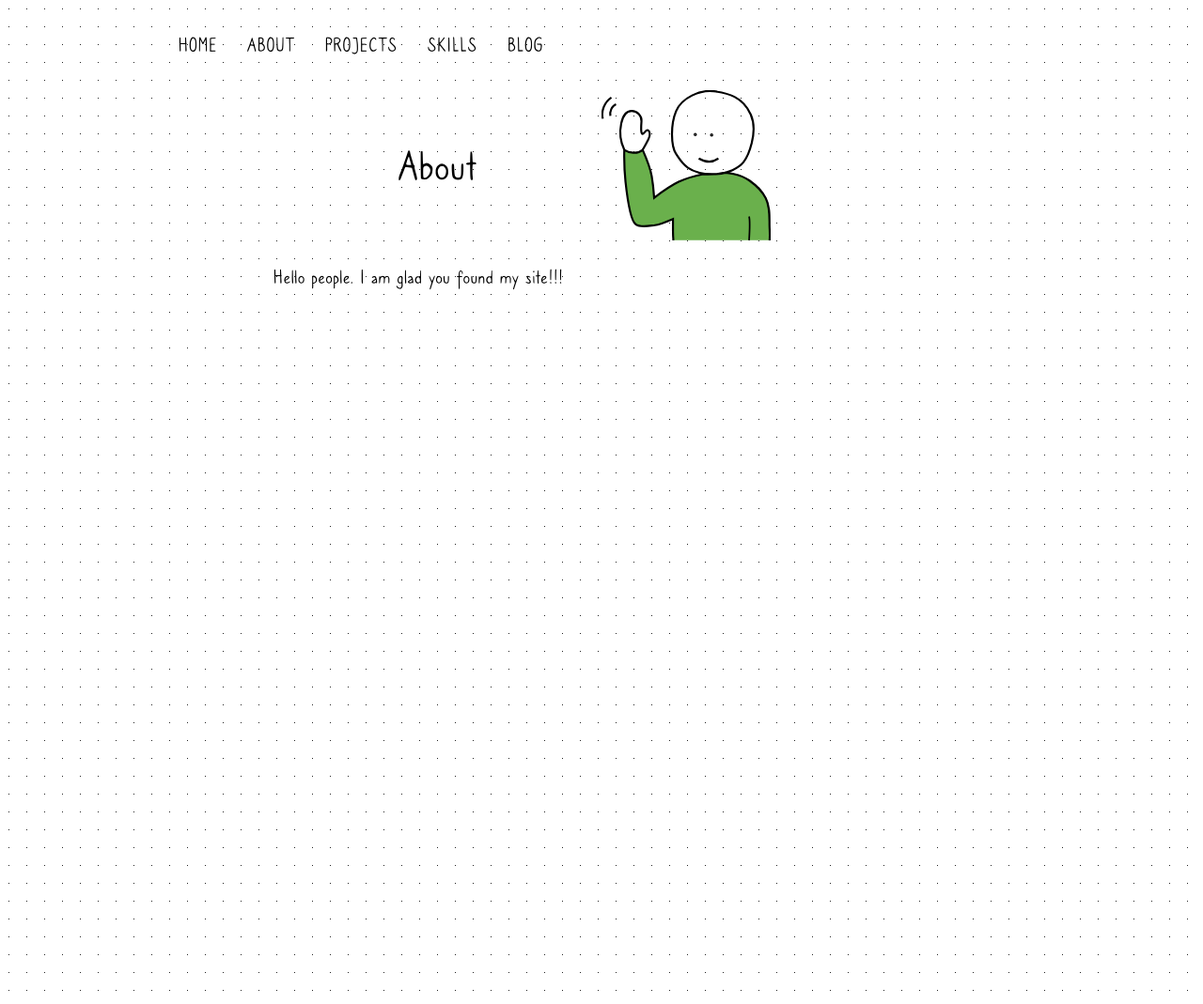
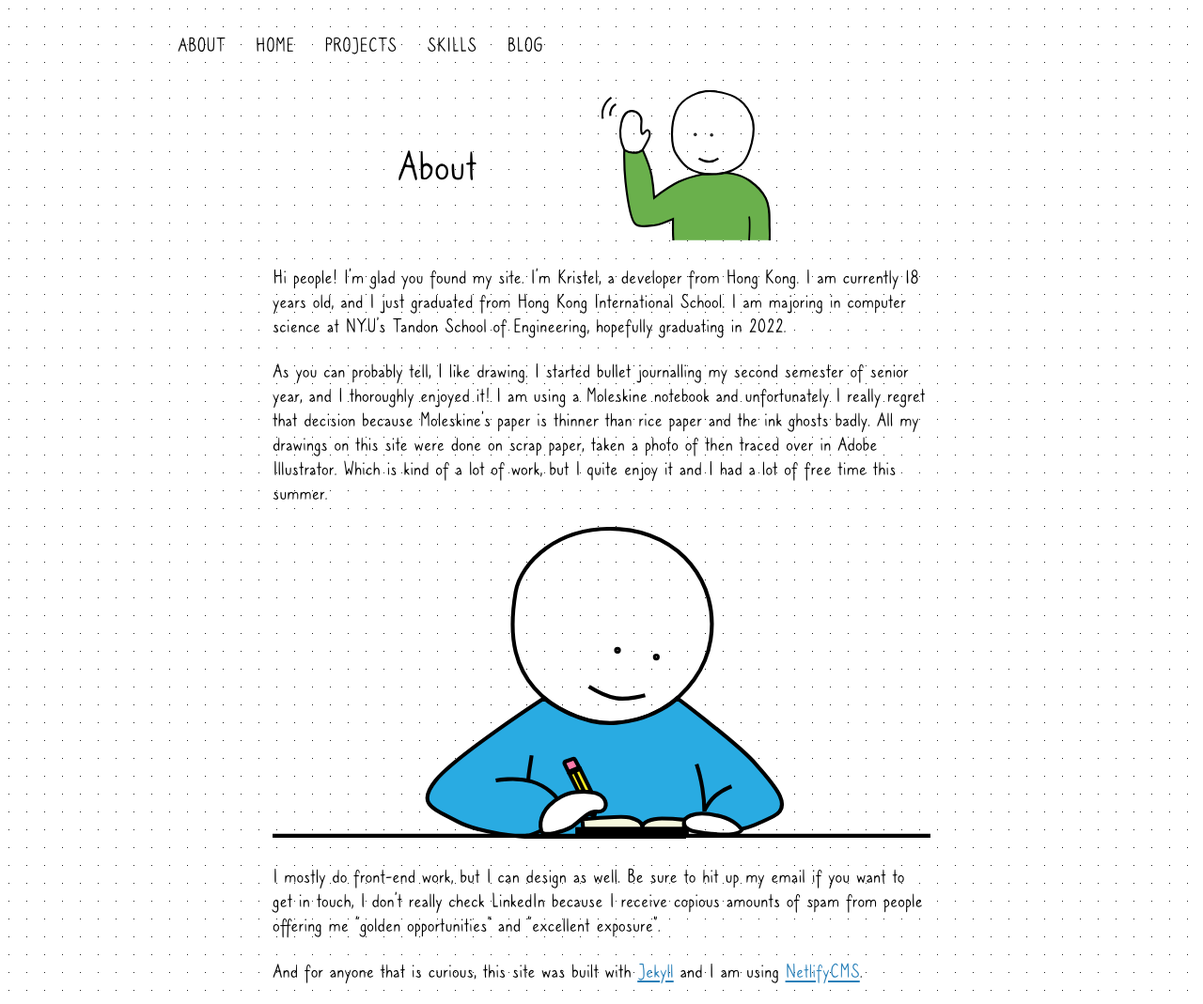
Before and after one commit to kristelfung/bullet-journal, a Jekyll site: the page built from about.md, in a window 1280 px wide. Shown: the whole page at 94% size. Built offline with Jekyll 4.4.1, drawn with Linux system fonts in a browser that asks for light colours; a script that is not in the unit is left out.

Commit message:
Update Pages “about”

```diff
--- a/about.md
+++ b/about.md
@@ -1,8 +1,14 @@
 ---
 layout: page
 title: About
-order: 2
 image: /images/about.svg
-edit: true
 ---
-Hello people. I am glad you found my site!!!
+Hi people! I'm glad you found my site. I'm Kristel, a developer from Hong Kong. I am currently 18 years old, and I just graduated from Hong Kong International School. I am majoring in computer science at NYU's Tandon School of Engineering, hopefully graduating in 2022.
+
+As you can probably tell, I like drawing. I started bullet journalling my second semester of senior year, and I thoroughly enjoyed it! I am using a Moleskine notebook and unfortunately I really regret that decision because Moleskine's paper is thinner than rice paper and the ink ghosts badly. All my drawings on this site were done on scrap paper, taken a photo of then traced over in Adobe Illustrator. Which is kind of a lot of work, but I quite enjoy it and I had a lot of free time this summer.
+
+![Writing](/images/uploads/writing.svg)
+
+I mostly do front-end work, but I can design as well. Be sure to hit up my email if you want to get in touch, I don't really check LinkedIn because I receive copious amounts of spam from people offering me "golden opportunities" and "excellent exposure".
+
+And for anyone that is curious, this site was built with [Jekyll](https://jekyllrb.com/) and I am using [NetlifyCMS](https://www.netlifycms.org/).
```
